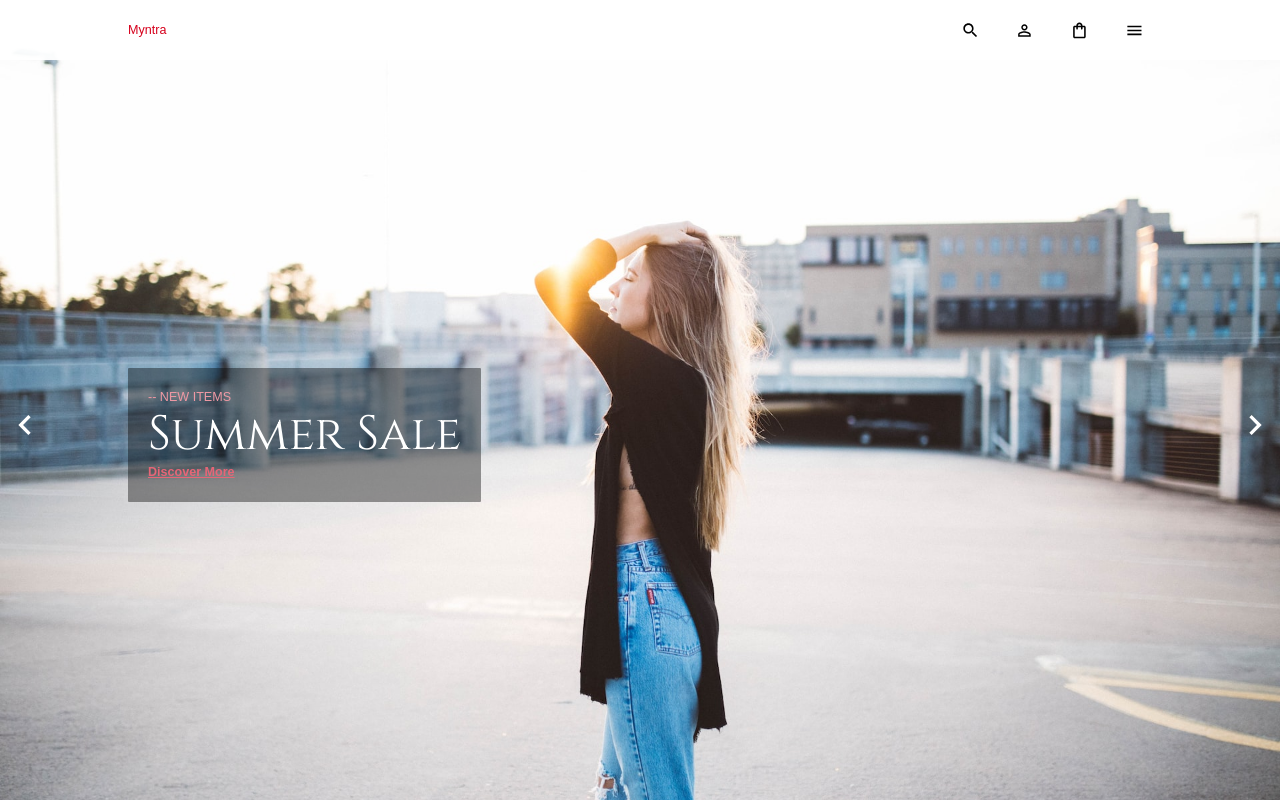
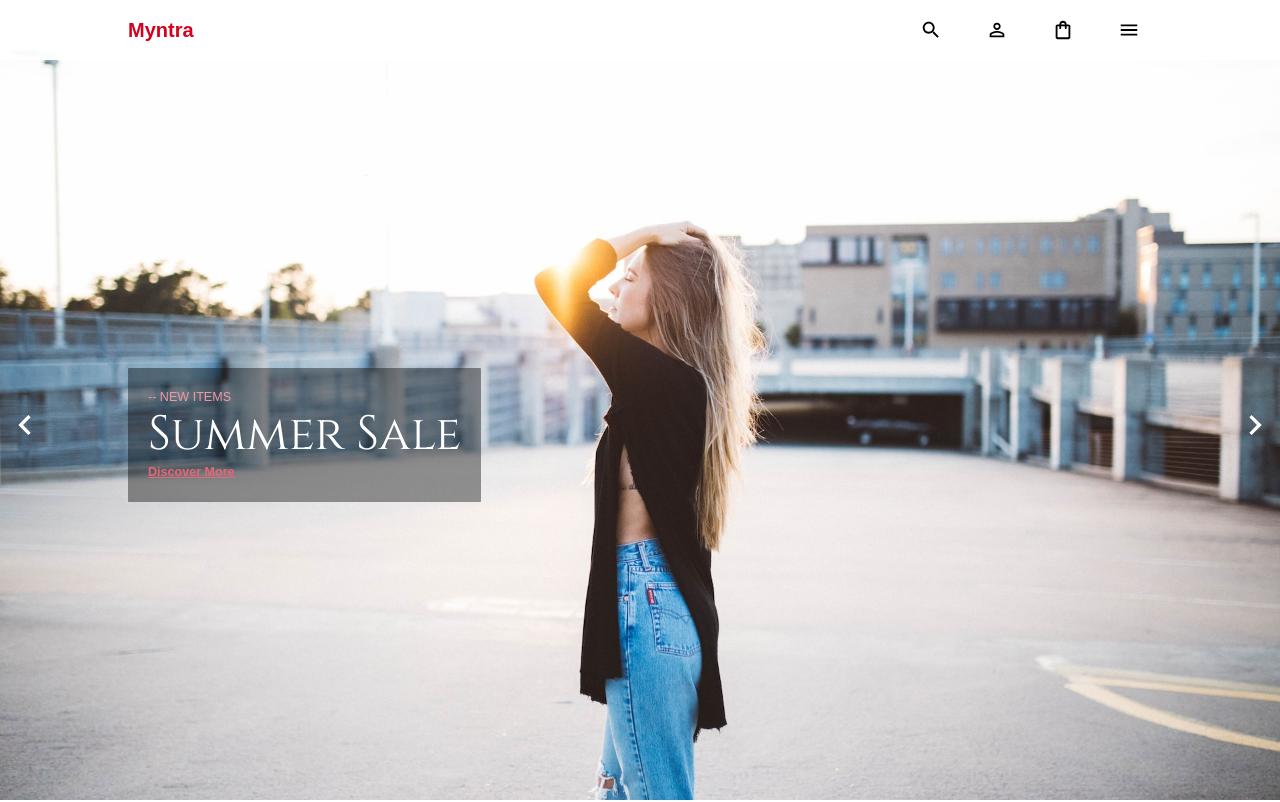
Before and after one commit to ravindra-23/react-ecommerce, a React (Create React App) app: page / in a window 1280 px wide. Shown: the top 802 px of the page. Built offline with nearby package versions, Linux system fonts and the light colour scheme; a web font is replaced by a local one.

Commit message:
changed fonts

```diff
--- a/src/scenes/global/Navbar.js
+++ b/src/scenes/global/Navbar.js
@@ -1,5 +1,5 @@
 import React from 'react';
-import { Box, Badge, IconButton } from '@mui/material';
+import { Box, Badge, IconButton, useTheme } from '@mui/material';
 import { PersonOutline, MenuOutlined, ShoppingBagOutlined, SearchOutlined } from '@mui/icons-material';
 import { shades } from '../../theme'
 import { useNavigate } from 'react-router-dom';
@@ -10,6 +10,8 @@ const Navbar = () => {
   const navigate = useNavigate();
   const dispatch = useDispatch();
   const cart = useSelector((state) => state.cart.cart)
+  const { typography: { h3 } } = useTheme();
+
   return (
     <Box
       display="flex"
@@ -34,6 +36,8 @@ const Navbar = () => {
           onClick={() => navigate("/")}
           sx={{ "&:hover": { cursor: "pointer" } }}
           color={shades.secondary[500]}
+          fontSize={h3.fontSize}
+          fontWeight="bold"
         >
           Myntra
         </Box>
@@ -44,11 +48,11 @@ const Navbar = () => {
           columnGap="20px"
           zIndex="2"
         >
-          <IconButton sx={{ color: "black" }}>
-            <SearchOutlined />
+          <IconButton size='large' sx={{ color: "black" }}>
+            <SearchOutlined fontSize='inherit' />
           </IconButton>
-          <IconButton sx={{ color: "black" }}>
-            <PersonOutline />
+          <IconButton size='large' sx={{ color: "black" }}>
+            <PersonOutline fontSize='inherit' />
           </IconButton>
           <Badge
             badgeContent={cart.length}
@@ -65,15 +69,16 @@ const Navbar = () => {
             }}
           >
             <IconButton
+              size='large'
               sx={{ color: "black" }}
               onClick={() => dispatch(setIsCartOpen())}
             >
-              <ShoppingBagOutlined />
+              <ShoppingBagOutlined fontSize='inherit' />
             </IconButton>
           </Badge>
 
-          <IconButton sx={{ color: "black" }}>
-            <MenuOutlined />
+          <IconButton size='large' sx={{ color: "black" }}>
+            <MenuOutlined fontSize='inherit' />
           </IconButton>
         </Box>
       </Box>
```
